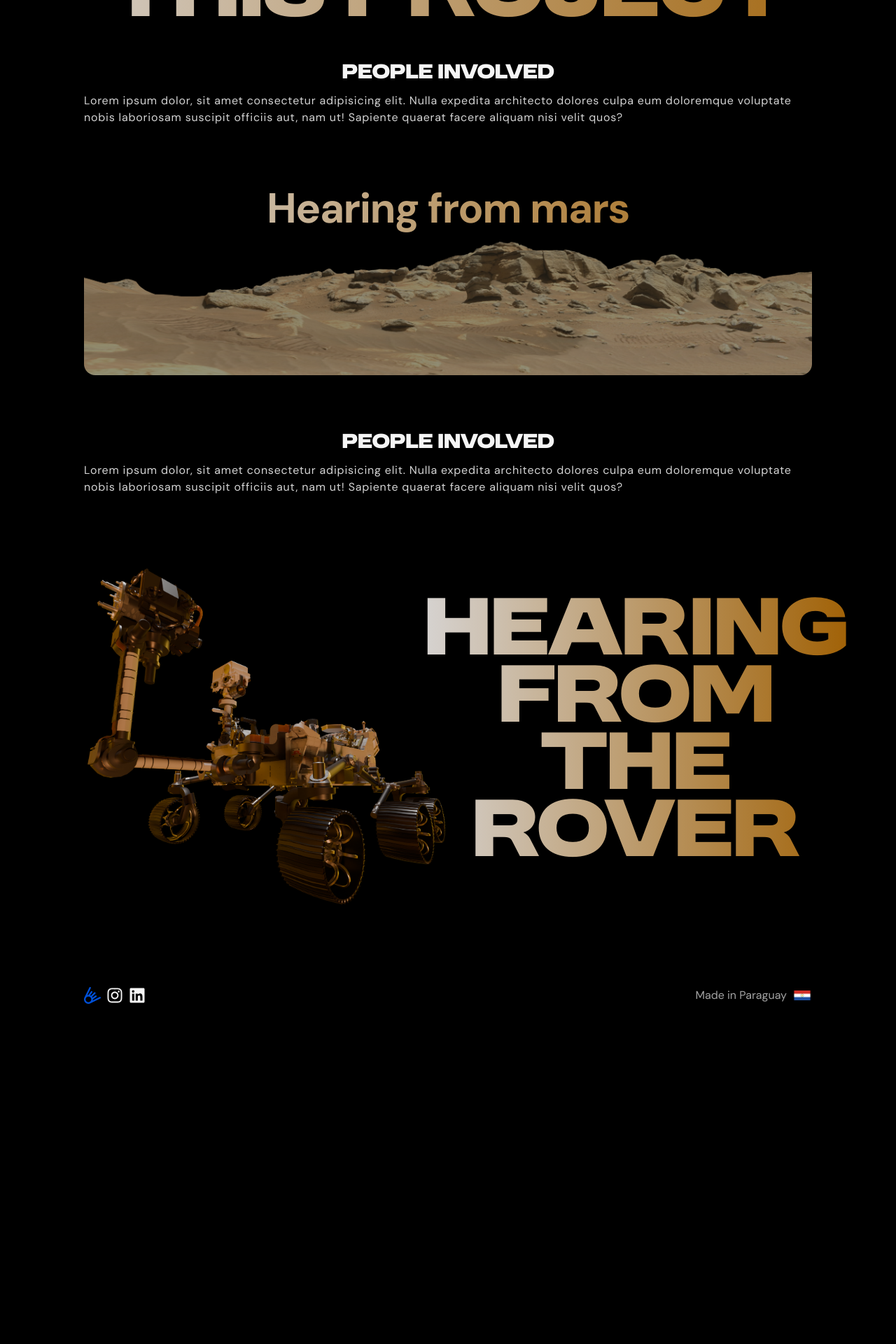
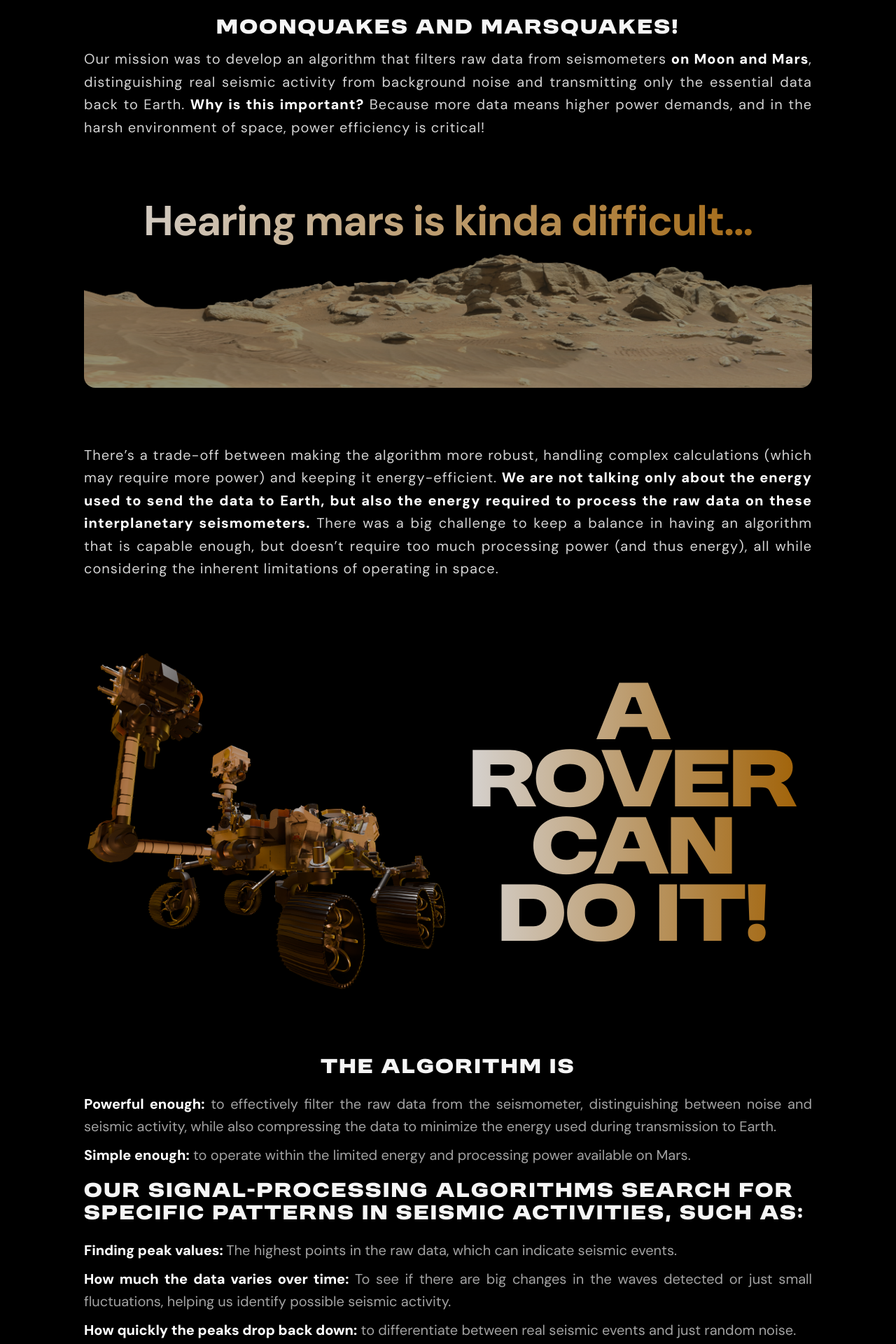
Before and after one commit to Yvyryryi/frontend, a Next.js app in the folder frontend-app/: page /project in a window 1280 px wide. Shown: the part 280-2200 px from the top of the page at 70% size. Before the commit the page ends 1756 px from the top, so only its background shows below. Built offline with nearby package versions, Linux system fonts and the light colour scheme.

Commit message:
Design improvements

```diff
--- a/frontend-app/src/app/about/page.tsx
+++ b/frontend-app/src/app/about/page.tsx
@@ -1,8 +1,6 @@
 "use client"
 
 import Card from "@/components/Card";
-import Rover from "@/components/Rover";
-import TerrainText from "@/components/TerrainText";
 import { motion } from "framer-motion";
 
 export default function Page(){
@@ -10,7 +8,7 @@ export default function Page(){
         <div className="my-20 relative">
             <motion.div initial={{opacity: 0 }} transition={{delay:0.2,y:"-30%"}} whileInView={{ opacity: 1,y:"0%"}} className="py-10 px-5"><h3>More about us</h3></motion.div>
             <div className="container">
-                <div className="flex flex-col md:gap-20 gap-10">
+                <div className="flex flex-col md:gap-10 gap-10">
                     <div className="flex flex-col gap-3">
                         <h1>People involved</h1>
                         <div className="grid md:grid-cols-3 grid-cols-1 flex-col gap-3">
@@ -22,17 +20,6 @@ export default function Page(){
                             <Card name="Angelo Serafini" src="/placeholder.jpeg" occupation="Back end"/>
                         </div>
                     </div>
-                    <TerrainText>Hearing from mars</TerrainText>
-                    <div className="flex flex-col gap-3">
-                        <h1>People involved</h1>
-                        <p>
-                        Lorem ipsum dolor, sit amet consectetur adipisicing
-                        elit. Nulla expedita architecto dolores culpa eum doloremque
-                        voluptate nobis laboriosam suscipit officiis aut, nam ut!
-                        Sapiente quaerat facere aliquam nisi velit quos?
-                        </p>
-                    </div>
-                    <Rover></Rover>
                 </div>
             </div>
         </div>
--- a/frontend-app/src/app/globals.css
+++ b/frontend-app/src/app/globals.css
@@ -7,7 +7,7 @@ h1 {
 }
 
 p {
-    @apply tracking-wider text-neutral-300
+    @apply tracking-wider text-neutral-500
 }
 
 .link {
@@ -31,7 +31,7 @@ input {
 }
 
 h1 {
-    @apply text-center text-2xl;
+    @apply text-center text-2xl tracking-widest;
     font-family: var(--font-geist-mono);
 }
 
@@ -79,7 +79,19 @@ h5 {
 }
 
 li {
-    @apply hover:text-white text-neutral-400 duration-200
+    @apply text-neutral-400 text-justify leading-relaxed
+}
+
+p {
+    @apply text-justify text-neutral-300 leading-relaxed
+}
+
+ul {
+    @apply text-justify text-neutral-300
+}
+
+strong {
+    @apply font-extrabold text-white
 }
 
 .glow {
--- a/frontend-app/src/app/project/page.tsx
+++ b/frontend-app/src/app/project/page.tsx
@@ -4,32 +4,61 @@ import Rover from "@/components/Rover";
 import TerrainText from "@/components/TerrainText";
 import { motion } from "framer-motion";
 
+
 export default function Page(){
     return(
-        <div className="my-20 relative">
-            <motion.div initial={{opacity: 0 }} transition={{delay:0.2,y:"-30%"}} whileInView={{ opacity: 1,y:"0%"}} className="py-10 px-5"><h3>More about this project</h3></motion.div>
+        <div className="my-20 relative text-justify">
+            <motion.div initial={{opacity: 0 }} viewport={{ once: true }} transition={{duration:1}} whileInView={{ opacity: 1,y:"0%"}} className="py-14 px-5"><h3>Project details</h3></motion.div>
             <div className="container">
                 <div className="flex flex-col md:gap-20 gap-10">
-                    <div className="flex flex-col gap-3">
-                        <h1>People involved</h1>
+                    <motion.div initial={{opacity: 0, y:"50%"}} viewport={{ once: true }} transition={{duration: 0.7}} whileInView={{ opacity: 1,y:"0%"}} className="flex flex-col gap-3 md:text-xl">
+                        <h1>Moonquakes and Marsquakes! </h1>
                         <p>
-                        Lorem ipsum dolor, sit amet consectetur adipisicing
-                        elit. Nulla expedita architecto dolores culpa eum doloremque
-                        voluptate nobis laboriosam suscipit officiis aut, nam ut!
-                        Sapiente quaerat facere aliquam nisi velit quos?
+                            Our mission was to develop an algorithm that filters raw data from seismometers <strong>on Moon and Mars</strong>, distinguishing real seismic
+                            activity from background noise and transmitting only the essential data back to Earth. <strong>Why is this important?</strong> Because more data
+                            means higher power demands, and in the harsh environment of space, power efficiency is critical!
                         </p>
-                    </div>
-                    <TerrainText>Hearing from mars</TerrainText>
-                    <div className="flex flex-col gap-3">
-                        <h1>People involved</h1>
+                    </motion.div>
+                    <TerrainText>Hearing mars is kinda difficult...</TerrainText>
+                    <motion.div initial={{opacity: 0, y:"50%"}} viewport={{ once: true }} transition={{duration: 0.7}} whileInView={{ opacity: 1,y:"0%"}} className="flex flex-col gap-3 md:text-xl">
                         <p>
-                        Lorem ipsum dolor, sit amet consectetur adipisicing
-                        elit. Nulla expedita architecto dolores culpa eum doloremque
-                        voluptate nobis laboriosam suscipit officiis aut, nam ut!
-                        Sapiente quaerat facere aliquam nisi velit quos?
+                            There’s a trade-off between making the algorithm more robust, handling complex calculations (which may require more power) and keeping
+                            it energy-efficient. <strong>We are not talking only about the energy used to send the data to Earth, but also the energy required to process the
+                            raw data on these interplanetary seismometers.</strong> There was a big challenge to keep a balance in having an algorithm that is capable enough,
+                            but doesn’t require too much processing power (and thus energy), all while considering the inherent limitations of operating in space.
                         </p>
-                    </div>
+                    </motion.div>
                     <Rover></Rover>
+                    <motion.div initial={{opacity: 0, y:"50%"}} viewport={{ once: true }} transition={{duration: 0.7}} whileInView={{ opacity: 1,y:"0%"}} className="flex flex-col gap-3 md:text-xl">
+                        <h1>
+                            the algorithm is
+                        </h1>
+                        <ul className="flex flex-col gap-2 py-2">
+                            <li>
+                                <strong>Powerful enough:</strong> to effectively filter the raw data from the seismometer, distinguishing between noise and seismic activity, while also compressing the data to minimize the energy used during transmission to Earth.
+                            </li>
+                            <li>
+                                <strong>Simple enough:</strong> to operate within the limited energy and processing power available on Mars.
+                            </li>
+                        </ul>
+                        <h1 className="md:text-start text-center">
+                            Our signal-processing algorithms search for specific patterns in seismic activities, such as:
+                        </h1>
+                        <ul className="flex flex-col gap-2 py-2">
+                            <li>
+                                <strong>Finding peak values: </strong>The highest points in the raw data, which can indicate seismic events.
+                            </li>
+                            <li className="">
+                                <strong>How much the data varies over time:</strong><span className="text-neutral-400"> To see if there are big changes in the waves detected or just small fluctuations, helping us identify possible seismic activity.</span>
+                            </li>
+                            <li>
+                                <strong>How quickly the peaks drop back down:</strong> to differentiate between real seismic events and just random noise.
+                            </li>
+                            <li>
+                                <strong>Among others...</strong>
+                            </li>
+                        </ul>
+                    </motion.div>
                 </div>
             </div>
         </div>
--- a/frontend-app/src/components/ChartExample.tsx
+++ b/frontend-app/src/components/ChartExample.tsx
@@ -50,14 +50,13 @@ export default function ChartExample(){
     return(
         <motion.div className="flex flex-col gap-6 items-center justify-center w-full">
             <div className="text-center">
-                <h1>Recolect data from mars</h1>
+                <h1>Recolect data from <h3>MARS</h3></h1>
             </div>
             <form className={data.length != 0 ? "flex md:flex-row md:w-fit w-10/12 flex-col justify-center items-center gap-3": "flex md:flex-row md:w-fit w-full flex-col justify-center items-center gap-3"} onSubmit={handleSubmit}>
                 <input type="text" value={formData.diasini} className="p-2 md:w-fit w-full outline-neutral-500 border rounded placeholder-neutral-500" placeholder="From" name="diasini" onChange={handleChange}/>
                 <h1><CgArrowRight className="md:rotate-0 rotate-90"></CgArrowRight></h1>
                 <input type="text" value={formData.diasfin} className="p-2 md:w-fit w-full outline-neutral-500 border rounded placeholder-neutral-500" placeholder="To" name="diasfin" onChange={handleChange}/>
                 <button type="submit" className="btn-primary md:mt-0 mt-6">Generate</button>
-
             </form>
             <motion.div animate={error ? "open":"closed"} variants={variants} className={error.length > 2 ? "error":"invisible"}>
                 {error}<CiWarning className="w-6 h-6"/>
--- a/frontend-app/src/components/Header.tsx
+++ b/frontend-app/src/components/Header.tsx
@@ -22,10 +22,10 @@ export default function Header(){
                 <div className="flex justify-between py-2 items-center">
                     <Logo></Logo>
                     <ul className="hidden md:flex flex-row gap-10 text-neutral-400">
-                        <li>
+                        <li className="hover:text-white duration-200">
                             <Link href={"/about"}>About</Link>
                         </li>
-                        <li>
+                        <li className="hover:text-white duration-200">
                         <Link href={"/project"}>Project</Link>
                         </li>
                     </ul>
--- a/frontend-app/src/components/Rover.tsx
+++ b/frontend-app/src/components/Rover.tsx
@@ -1,9 +1,10 @@
+import { motion } from "framer-motion"
 import Image from "next/image"
 
 export default function Rover(){
     return(
         <section className="">
-            <div className="flex flex-col md:flex-row gap-2">
+            <motion.div initial={{opacity: 0, y:"50%"}} viewport={{ once: true }} transition={{duration: 1.2}} whileInView={{ opacity: 1,y:"0%"}} className="flex flex-col md:flex-row gap-2">
                 <Image
                     src={"/rover.png"}
                     width={1367}
@@ -12,9 +13,9 @@ export default function Rover(){
                     className="md:w-6/12"
                 />
                 <div className="flex justify-center items-center p-4 md:w-6/12">
-                    <h3>Hearing from the rover</h3>
+                    <h3>A rover can do it!</h3>
                 </div>
-            </div>
+            </motion.div>
         </section>
     )
 }
--- a/frontend-app/src/components/TerrainText.tsx
+++ b/frontend-app/src/components/TerrainText.tsx
@@ -1,9 +1,10 @@
+import { motion } from "framer-motion";
 import Image from "next/image"
 
 export default function TerrainText({children,}: Readonly<{children: React.ReactNode;}>){
     return(
         <section className="">
-            <div className="w-full">
+            <motion.div initial={{opacity: 0, y:"50%"}} viewport={{ once: true }} transition={{duration: 0.7, delay:0.2}} whileInView={{ opacity: 1,y:"0%"}} className="w-full">
                 <div className="h-full -top-10 w-full right-0">
                     <h4>{children}</h4>
                 </div>
@@ -16,7 +17,7 @@ export default function TerrainText({children,}: Readonly<{children: React.React
                         className="top-0 right-0 w-full shadow-inner z-30 rounded-2xl"
                     />
                 </div>
-            </div>
+            </motion.div>
         </section>
     )
 }
```
Also changed, not shown: frontend-app/src/components/Mars.tsx (+10 -7 lines), frontend-app/src/components/SoundForm.tsx (+4 -3 lines).
